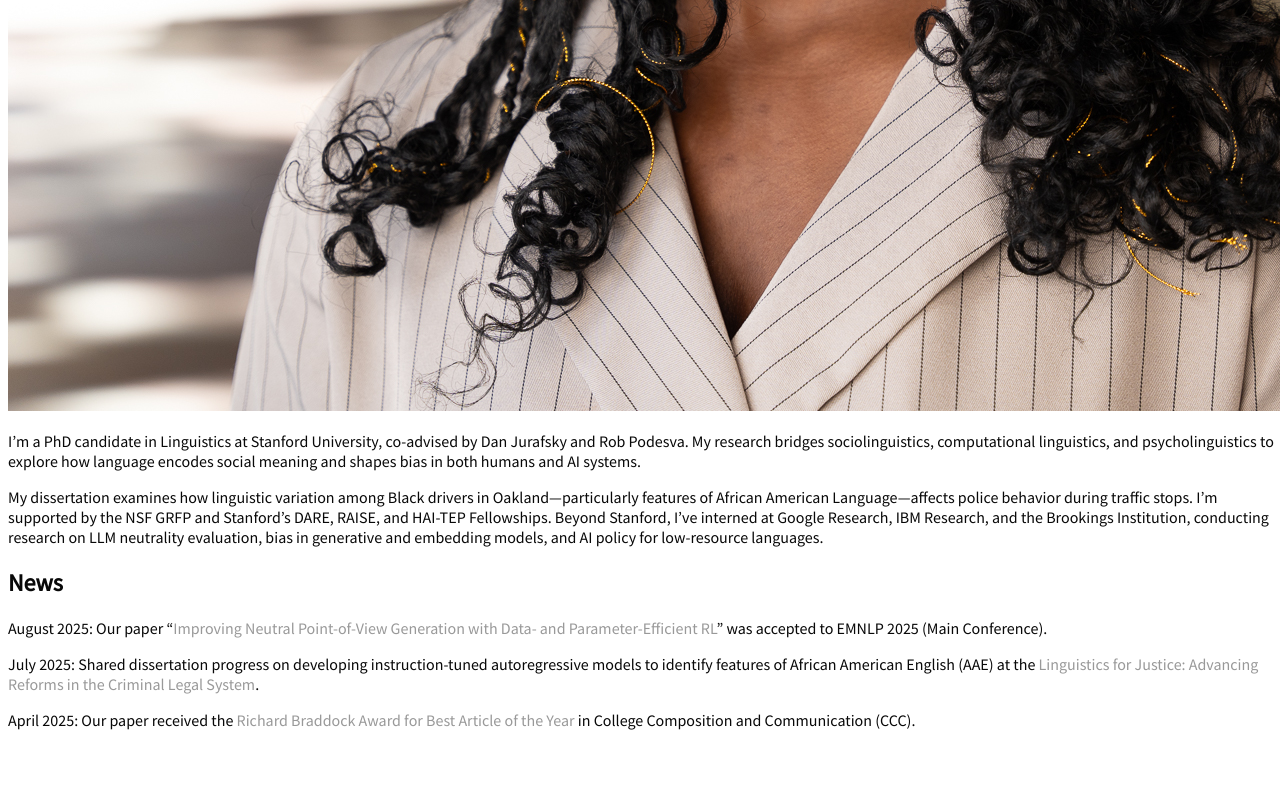
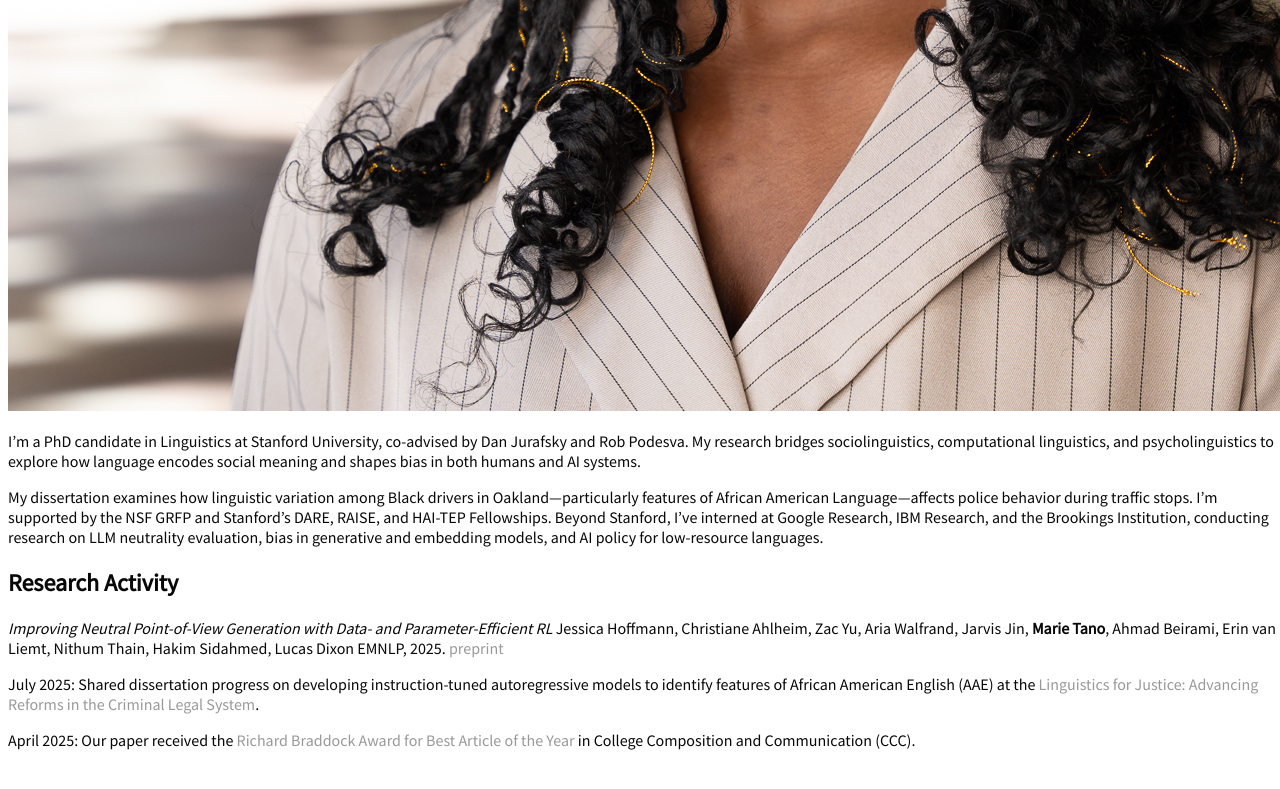
Before and after one commit to mariemmanue/mariemmanue, a Jekyll site: the page built from index.md, in a window 1280 px wide and 900 px high, scrolled down 1153 px. Shown: the top 789 px of the window. Built offline with Jekyll 4.4.1, drawn with Linux system fonts in a browser that asks for light colours.

Commit message:
Update index.md

```diff
--- a/index.md
+++ b/index.md
@@ -8,8 +8,10 @@ I’m a PhD candidate in Linguistics at Stanford University, co-advised by Dan J
 
 My dissertation examines how linguistic variation among Black drivers in Oakland—particularly features of African American Language—affects police behavior during traffic stops. I’m supported by the NSF GRFP and Stanford’s DARE, RAISE, and HAI-TEP Fellowships. Beyond Stanford, I’ve interned at Google Research, IBM Research, and the Brookings Institution, conducting research on LLM neutrality evaluation, bias in generative and embedding models, and AI policy for low-resource languages.
 
-## News
-August 2025: Our paper “[Improving Neutral Point-of-View Generation with Data- and Parameter-Efficient RL](https://arxiv.org/abs/2503.03654)” was accepted to EMNLP 2025 (Main Conference).
+## Research Activity
+*Improving Neutral Point-of-View Generation with Data- and Parameter-Efficient RL*
+Jessica Hoffmann, Christiane Ahlheim, Zac Yu, Aria Walfrand, Jarvis Jin, **Marie Tano**, Ahmad Beirami, Erin van Liemt, Nithum Thain, Hakim Sidahmed, Lucas Dixon
+EMNLP, 2025. [preprint](https://arxiv.org/abs/2503.03654)
 
 July 2025: Shared dissertation progress on developing instruction-tuned autoregressive models to identify features of African American English (AAE) at the [Linguistics for Justice: Advancing Reforms in the Criminal Legal System](https://sites.google.com/view/linguisticsforjustice).
 
```
